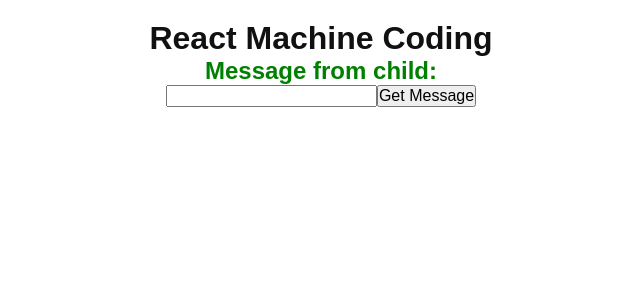
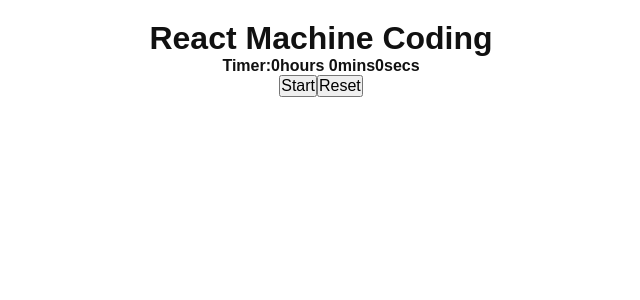
Before and after one commit to Saurabh884/react-machine-coding, a React (Vite) app: page / in a window 1280 px wide. Shown: the top 300 px of the page, without its empty margins (319-959 px from the left). Built offline with nearby package versions, Linux system fonts and the light colour scheme.

Commit message:
feat: Added Timer Component

```diff
--- a/src/App.tsx
+++ b/src/App.tsx
@@ -1,12 +1,12 @@
 import "./App.css";
 
-import Parent from "./applications/message-from-child";
+import Timer from "./applications/timer";
 
 function App() {
   return (
     <div className="app">
       <h1 className="main-header">React Machine Coding</h1>
-      <Parent />
+      <Timer />
     </div>
   );
 }
--- /dev/null
+++ b/src/applications/timer/components/Timer.tsx
@@ -0,0 +1,46 @@
+import { useEffect, useState } from "react";
+import styles from "./timer.module.css";
+
+const Timer = () => {
+  const [timer, setTimer] = useState<number>(0);
+  const [isActive, setIsActive] = useState<boolean>(false);
+
+  const handleStartStop = () => {
+    setIsActive((prev) => !prev);
+  };
+
+  const handleReset = () => {
+    setIsActive(false);
+    setTimer(0);
+  };
+
+  useEffect(() => {
+    let interval: ReturnType<typeof setInterval>;
+
+    if (isActive) {
+      interval = setInterval(() => {
+        setTimer((prev) => prev + 1);
+      }, 1000);
+    }
+
+    return () => clearInterval(interval);
+  }, [isActive]);
+
+  const hours = Math.floor(timer / 3600);
+  const mins = Math.floor((timer % 3600) / 60);
+  const secs = timer / 60;
+
+  return (
+    <div className={styles.container}>
+      <h4>
+        Timer:{hours}hours {mins}mins{secs}secs
+      </h4>
+      <div>
+        <button onClick={handleStartStop}>{isActive ? "Stop" : "Start"}</button>
+        <button onClick={handleReset}>Reset</button>
+      </div>
+    </div>
+  );
+};
+
+export default Timer;
--- /dev/null
+++ b/src/applications/timer/components/timer.module.css
@@ -0,0 +1,3 @@
+.container {
+  text-align: center;
+}
--- /dev/null
+++ b/src/applications/timer/index.ts
@@ -0,0 +1 @@
+export { default } from "./components/Timer";
```
